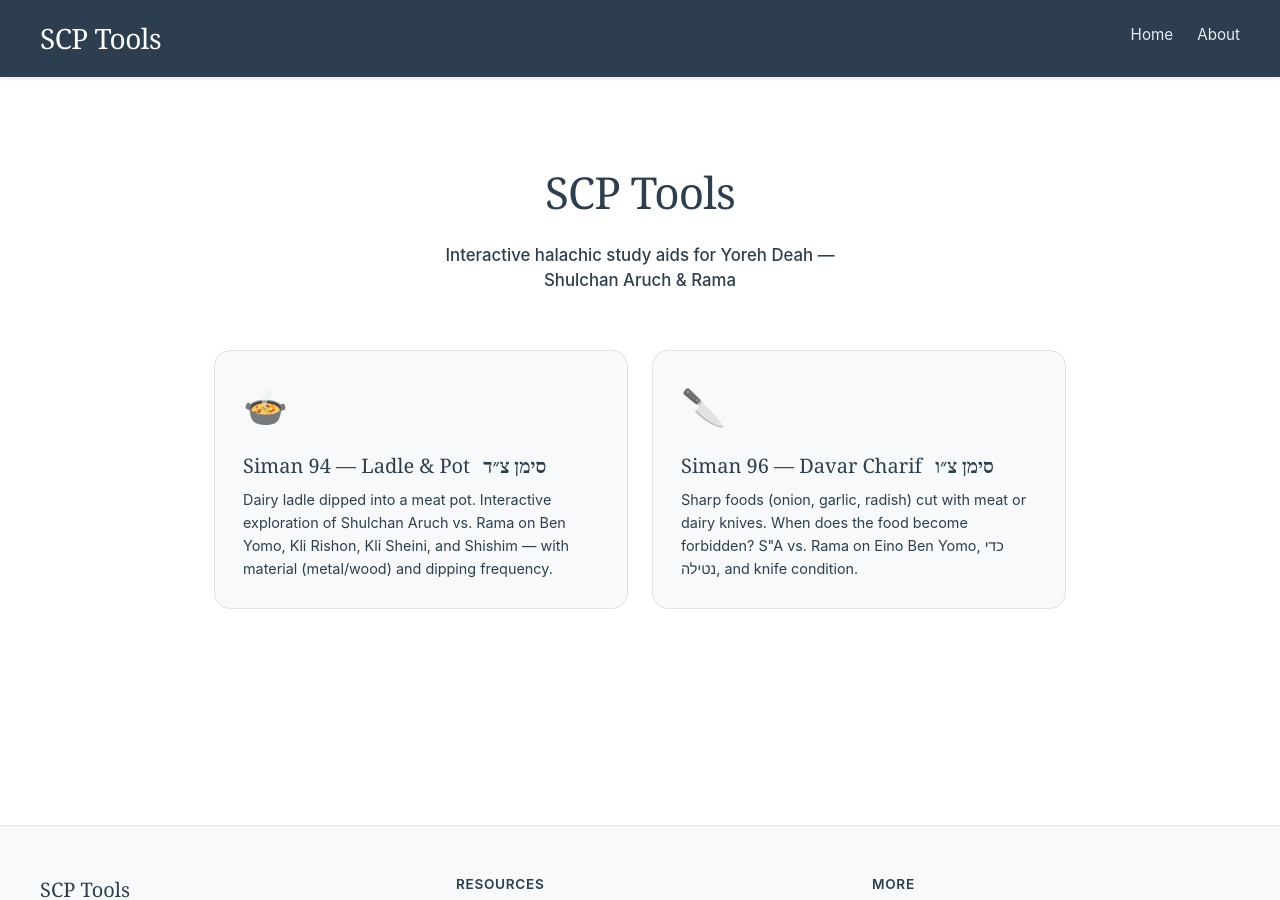
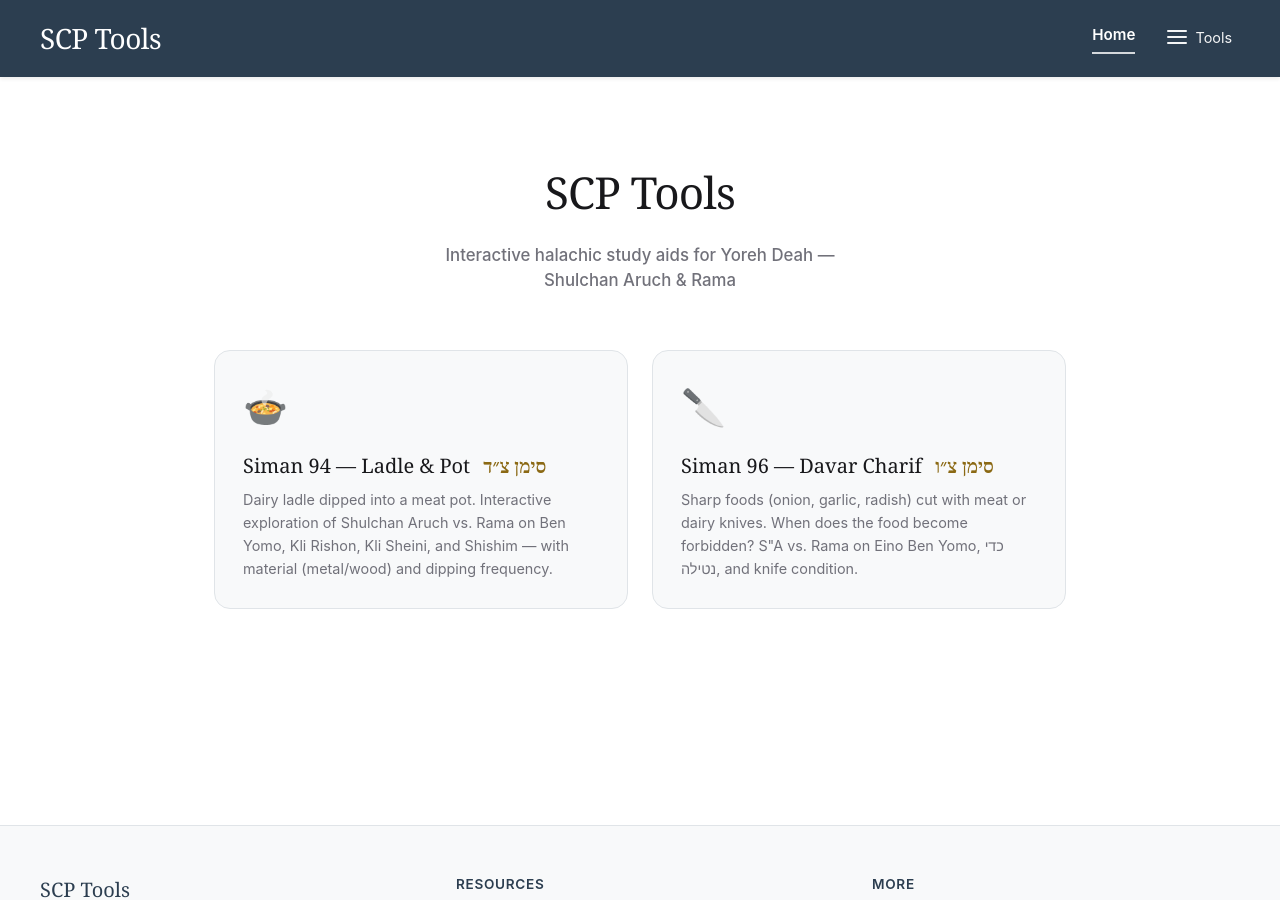
Before and after one commit to IlanShamai/scp-tools, a Jekyll site: the page built from index.html, in a window 1280 px wide and 900 px high. Built offline with Jekyll 4.4.1, drawn with Linux system fonts in a browser that asks for light colours.

Commit message:
fixing css and updating header

```diff
--- a/_layouts/default.html
+++ b/_layouts/default.html
@@ -4,7 +4,9 @@
   <meta charset="UTF-8">
   <meta name="viewport" content="width=device-width, initial-scale=1.0">
   <meta name="description" content="{{ site.description }}">
+  <link rel="icon" type="image/svg+xml" href="{{ '/assets/favicon.svg' | relative_url }}">
   <title>{{ page.title | default: site.title }}</title>
+  <link rel="stylesheet" href="{{ '/assets/css/tokens.css' | relative_url }}">
   <link rel="stylesheet" href="{{ '/assets/css/style.css' | relative_url }}">
 
   {% if page.extra_css %}
@@ -22,8 +24,19 @@
         </a>
       </div>
       <nav class="site-nav" aria-label="Main navigation">
-        <a href="{{ '/' | relative_url }}" class="nav-link">Home</a>
-        <a href="#about" class="nav-link">About</a>
+        <a href="{{ '/' | relative_url }}" class="nav-link {% if page.url == '/' or page.url == '/index.html' or page.url == '' %}nav-active{% endif %}">Home</a>
+        <div class="nav-dropdown">
+          <button type="button" class="nav-dropdown-trigger" aria-expanded="false" aria-haspopup="true" aria-controls="nav-menu" id="nav-trigger" aria-label="Open tools menu">
+            <span class="nav-burger" aria-hidden="true">
+              <span></span><span></span><span></span>
+            </span>
+            <span class="nav-dropdown-label">Tools</span>
+          </button>
+          <ul class="nav-dropdown-menu" id="nav-menu" role="menu" aria-labelledby="nav-trigger">
+            <li role="none"><a href="{{ '/siman-94.html' | relative_url }}" role="menuitem" class="{% if page.url contains 'siman-94' %}nav-active{% endif %}">Siman 94 — Ladle & Pot</a></li>
+            <li role="none"><a href="{{ '/siman-96.html' | relative_url }}" role="menuitem" class="{% if page.url contains 'siman-96' %}nav-active{% endif %}">Siman 96 — Davar Charif</a></li>
+          </ul>
+        </div>
       </nav>
     </div>
   </header>
--- a/assets/css/style.css
+++ b/assets/css/style.css
@@ -10,6 +10,8 @@
   --text: #2c3e50;         /* Dark text */
   --text-light: #7f8c8d;   /* Medium gray text */
   --text-lighter: #bdc3c7; /* Light gray text */
+  --error: #b91c1c;
+  --error-bg: #fef2f2;
 
   /* Typography */
   --font-sans: -apple-system, BlinkMacSystemFont, 'Segoe UI', 'Roboto', 'Helvetica', 'Arial', sans-serif;
@@ -93,6 +95,107 @@
   gap: var(--space-lg);
 }
 
+.nav-dropdown {
+  position: relative;
+}
+
+.nav-dropdown-trigger {
+  display: flex;
+  align-items: center;
+  gap: 0.5rem;
+  background: transparent;
+  border: none;
+  color: rgba(255, 255, 255, 0.95);
+  font-size: 0.95rem;
+  font-family: inherit;
+  cursor: pointer;
+  padding: 0.35rem 0.5rem;
+  border-radius: var(--radius-sm);
+  transition: background 0.2s ease, color 0.2s ease;
+}
+
+.nav-dropdown-trigger:hover {
+  color: #ffffff;
+  background: rgba(255, 255, 255, 0.15);
+}
+
+.nav-burger {
+  display: flex;
+  flex-direction: column;
+  gap: 4px;
+  width: 20px;
+}
+
+.nav-burger span {
+  display: block;
+  height: 2px;
+  background: currentColor;
+  border-radius: 1px;
+  transition: transform 0.2s ease, opacity 0.2s ease;
+}
+
+.nav-dropdown.is-open .nav-burger span:nth-child(1) {
+  transform: translateY(6px) rotate(45deg);
+}
+
+.nav-dropdown.is-open .nav-burger span:nth-child(2) {
+  opacity: 0;
+}
+
+.nav-dropdown.is-open .nav-burger span:nth-child(3) {
+  transform: translateY(-6px) rotate(-45deg);
+}
+
+.nav-dropdown-label {
+  font-size: 0.9rem;
+}
+
+.nav-dropdown-menu {
+  position: absolute;
+  top: 100%;
+  right: 0;
+  margin-top: 0.25rem;
+  min-width: 220px;
+  background: var(--background);
+  border: 1px solid var(--border);
+  border-radius: var(--radius-md);
+  box-shadow: var(--shadow-lg);
+  list-style: none;
+  padding: var(--space-xs);
+  opacity: 0;
+  visibility: hidden;
+  transform: translateY(-4px);
+  transition: opacity 0.2s ease, transform 0.2s ease, visibility 0.2s ease;
+  z-index: 200;
+}
+
+.nav-dropdown.is-open .nav-dropdown-menu {
+  opacity: 1;
+  visibility: visible;
+  transform: translateY(0);
+}
+
+.nav-dropdown-menu a {
+  display: block;
+  padding: var(--space-sm) var(--space-md);
+  color: var(--text);
+  text-decoration: none;
+  font-size: 0.9rem;
+  border-radius: var(--radius-sm);
+  transition: background 0.15s ease, color 0.15s ease;
+}
+
+.nav-dropdown-menu a:hover {
+  background: var(--surface);
+  color: var(--accent);
+}
+
+.nav-dropdown-menu a.nav-active {
+  background: rgba(52, 152, 219, 0.12);
+  color: var(--accent);
+  font-weight: 600;
+}
+
 .nav-link {
   color: rgba(255, 255, 255, 0.9);
   text-decoration: none;
@@ -108,11 +211,17 @@
   border-bottom-color: var(--accent);
 }
 
+.nav-link.nav-active {
+  color: #ffffff;
+  border-bottom-color: rgba(255, 255, 255, 0.8);
+  font-weight: 600;
+}
+
 /* Mobile Header */
 @media (max-width: 640px) {
   .header-content {
-    flex-direction: column;
-    align-items: flex-start;
+    flex-direction: row;
+    align-items: center;
     gap: var(--space-md);
   }
 
@@ -121,9 +230,18 @@
   }
 
   .site-nav {
-    width: 100%;
+    margin-left: auto;
+    display: flex;
+    align-items: center;
     gap: var(--space-md);
-    font-size: 0.9rem;
+  }
+
+  .nav-dropdown-label {
+    display: none;
+  }
+
+  .nav-dropdown-trigger {
+    padding: 0.5rem;
   }
 }
 
--- a/assets/siman-94/style.css
+++ b/assets/siman-94/style.css
@@ -31,7 +31,7 @@
   margin: 0 auto;
 }
 
-.siman-94-page .siman-header {
+.siman-94-page header {
   text-align: center;
   margin-bottom: var(--space-2xl);
 }
```
Also changed, not shown: other parts of _layouts/default.html (+21 -0 lines), assets/favicon.svg (added).
